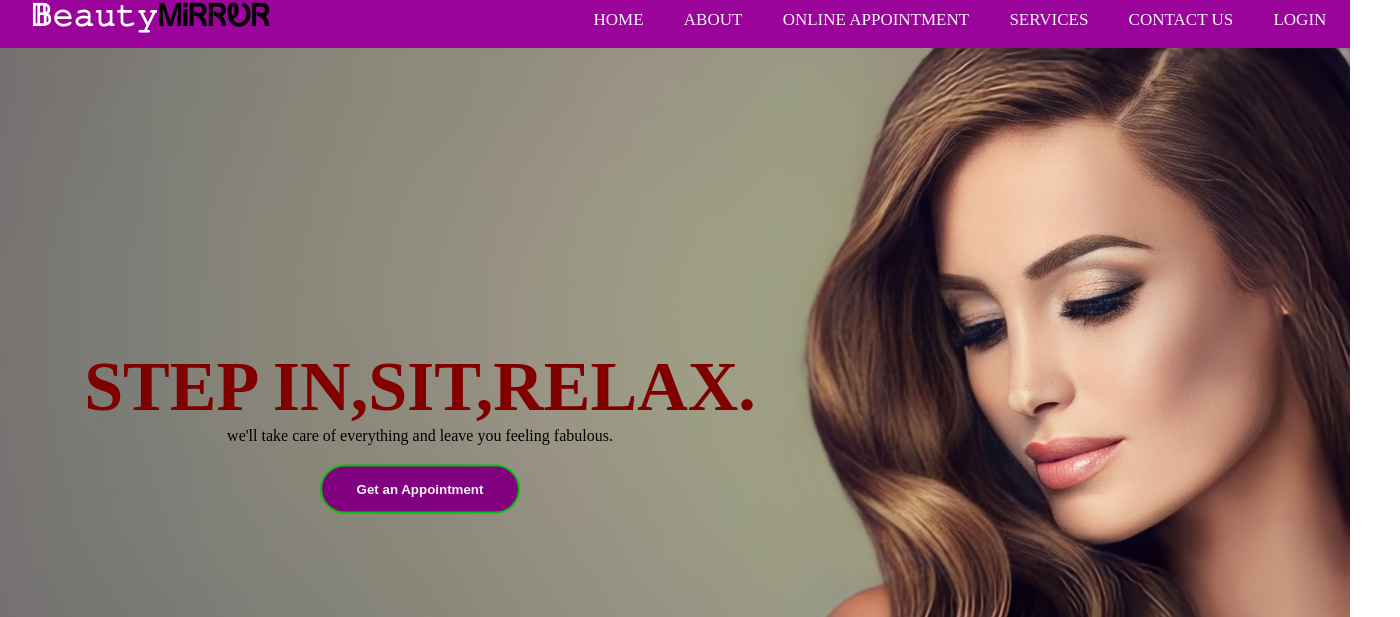
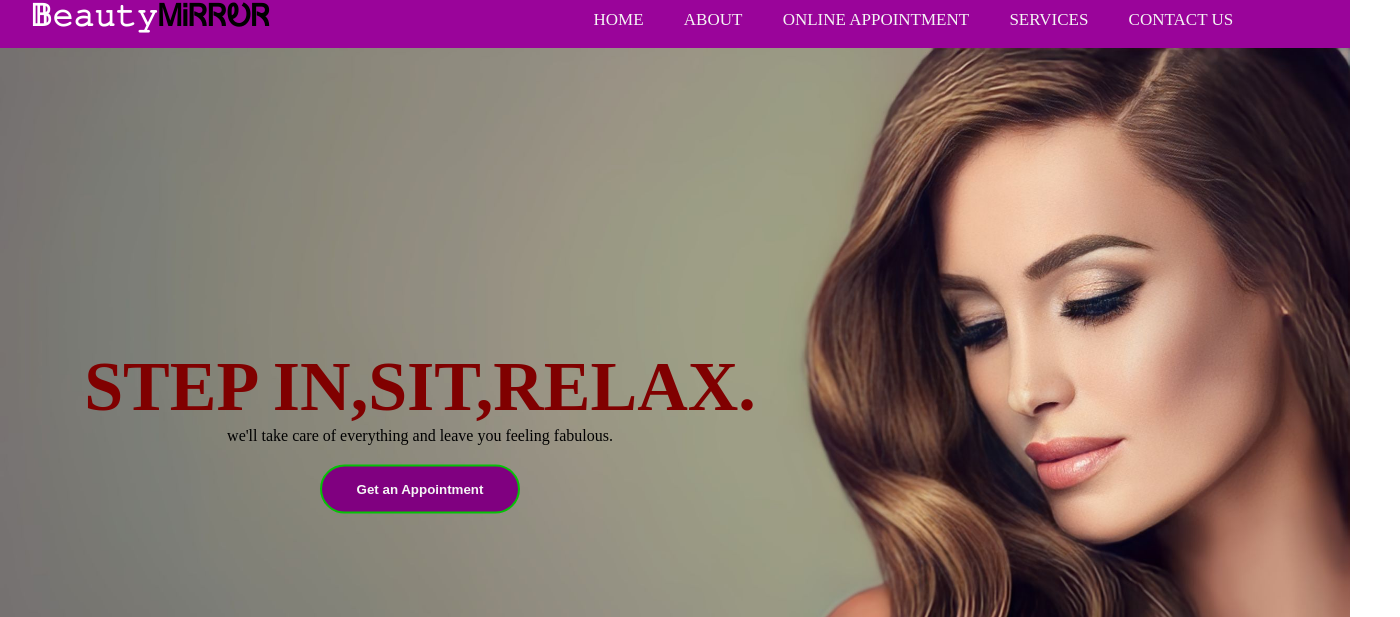
Before and after one commit to abiramiramalingam22/beauty_azure, a Flask app: page / in a window 1400 px wide. Shown: the top 617 px of the page. Run offline with Flask 3, Linux system fonts and the light colour scheme.

Commit message:
Update home.html

```diff
--- a/templates/home.html
+++ b/templates/home.html
@@ -19,7 +19,7 @@
                 <li><a href="/appointment">ONLINE APPOINTMENT</a></li>
                 <li><a href="/services">SERVICES</a></li>
                 <li><a href="/contact">CONTACT US</a> </li>
-                <li><a href="/login">LOGIN</a></li>
+
 
 
 
```
